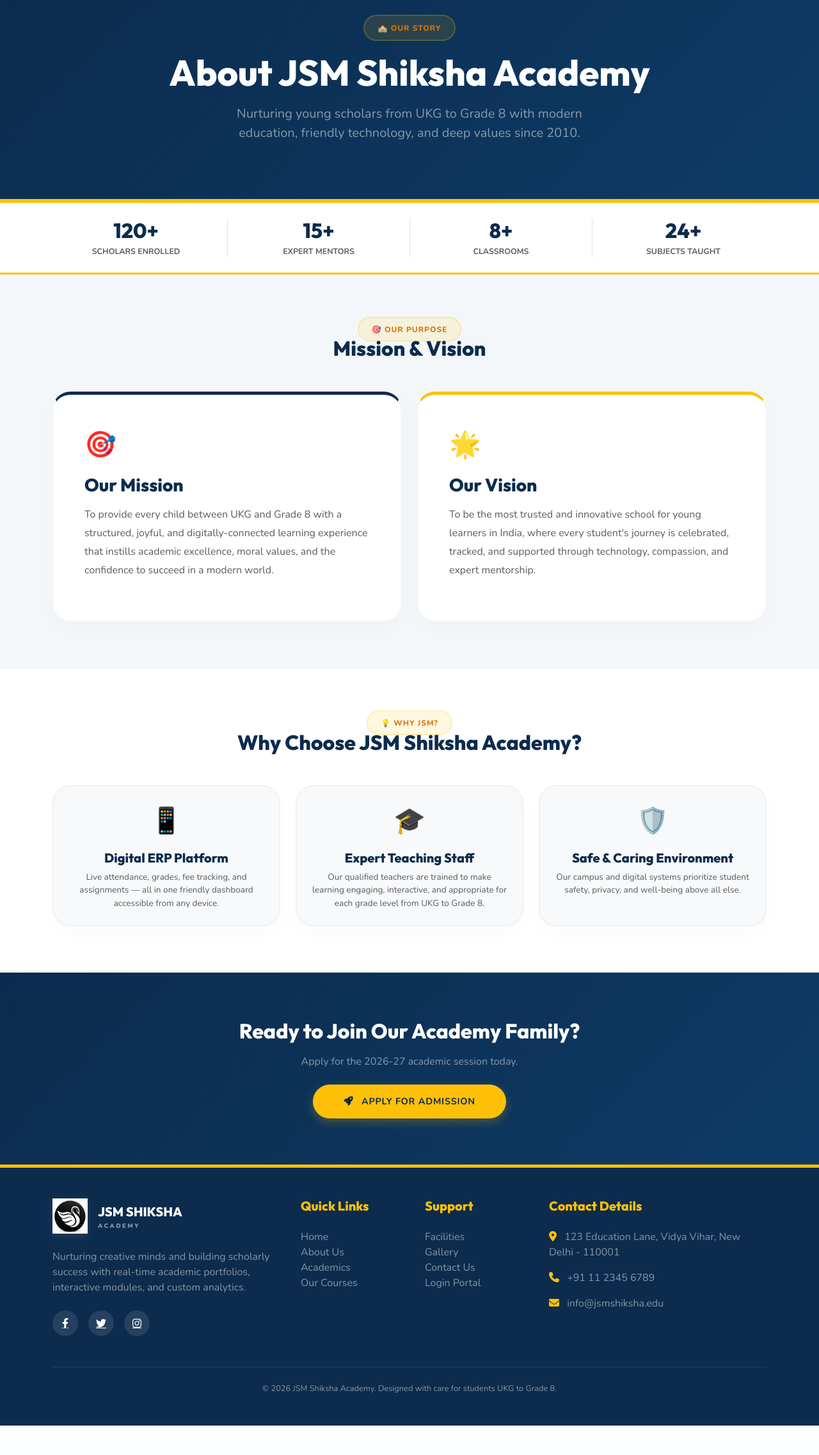
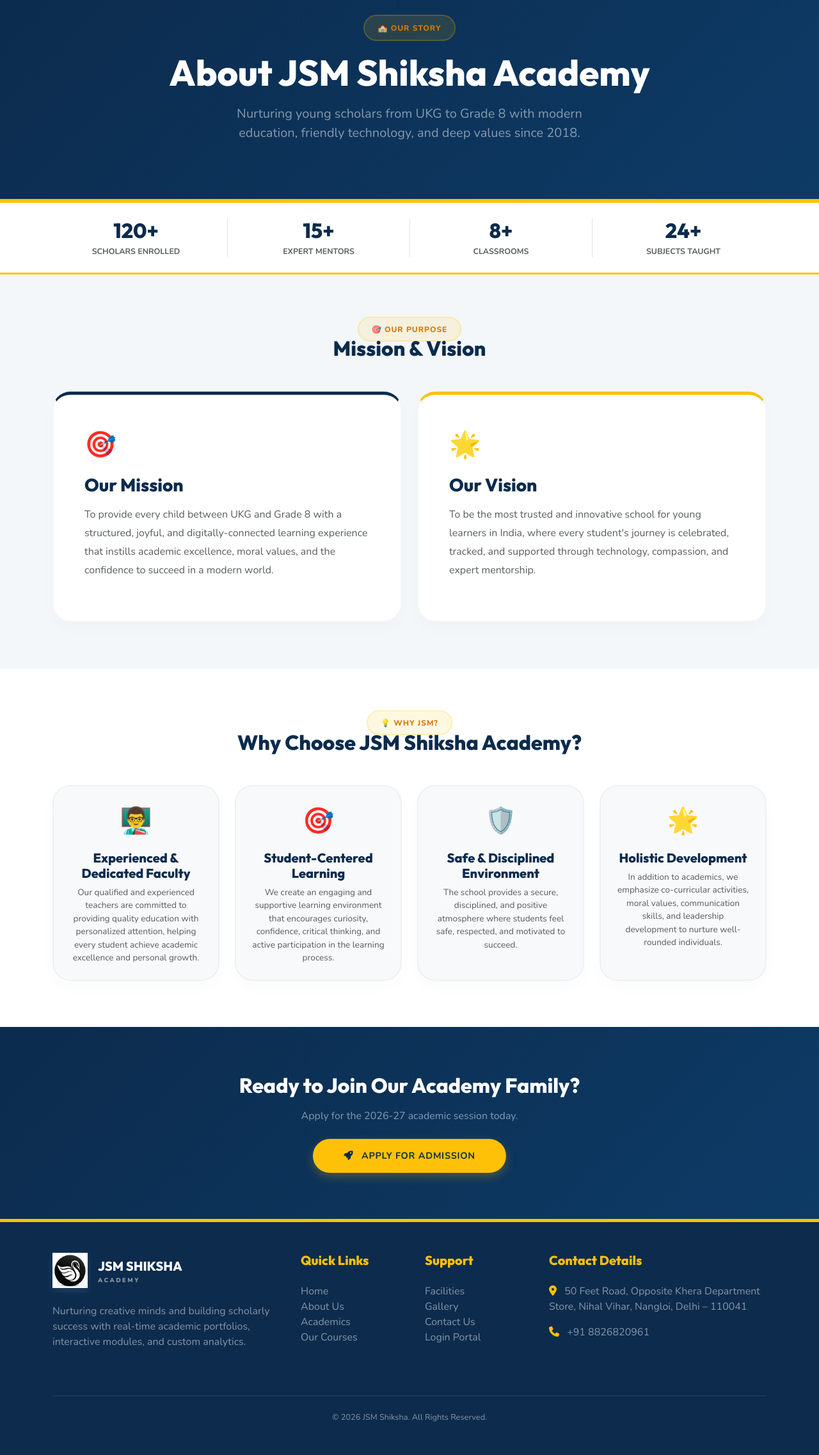
Before and after one commit to vishalbhakt/jsmpro, a Django app: page /about/ in a window 1280 px wide. Shown: the part 142-2416 px from the top of the page at 64% size. Before the commit the page ends 2370 px from the top, so only its background shows below. Run offline with Django 5.2, Linux system fonts and the light colour scheme; data that the repository does not hold is empty.

Commit message:
chore: replace demo data with real school information in home templates and base.html

```diff
--- a/backend/templates/base.html
+++ b/backend/templates/base.html
@@ -17,10 +17,10 @@
 
     <!-- Geographic & Regional Metadata (Geo-Targeting SEO) -->
     <meta name="geo.region" content="IN-DL">
-    <meta name="geo.placename" content="New Delhi">
-    <meta name="geo.position" content="28.6139;77.2090">
-    <meta name="ICBM" content="28.6139, 77.2090">
-    <meta name="address" content="123 Education Lane, Vidya Vihar, New Delhi - 110001, India">
+    <meta name="geo.placename" content="Delhi">
+    <meta name="geo.position" content="28.6599;77.0683">
+    <meta name="ICBM" content="28.6599, 77.0683">
+    <meta name="address" content="50 Feet Road, Opposite Khera Department Store, Nihal Vihar, Nangloi, Delhi – 110041, India">
 
     <!-- Open Graph / Facebook / WhatsApp (Social & Generative Search Sharing) -->
     <meta property="og:type" content="{% block og_type %}website{% endblock %}">
@@ -48,21 +48,20 @@
       "url": "{{ request.scheme }}://{{ request.get_host }}/",
       "logo": "{{ request.scheme }}://{{ request.get_host }}{% static 'images/logo.png' %}",
       "image": "{{ request.scheme }}://{{ request.get_host }}{% static 'images/logo.png' %}",
-      "description": "JSM Shiksha Academy is a leading child-friendly school and digital ERP learning platform serving students from UKG to Grade 8 in New Delhi, India.",
-      "telephone": "+91-11-2345-6789",
-      "email": "info@jsmshiksha.edu",
+      "description": "JSM Shiksha Academy is a leading child-friendly school and digital ERP learning platform serving students from UKG to Grade 8 in Nangloi, Delhi, India.",
+      "telephone": "+91-8826820961",
       "address": {
         "@type": "PostalAddress",
-        "streetAddress": "123 Education Lane, Vidya Vihar",
-        "addressLocality": "New Delhi",
+        "streetAddress": "50 Feet Road, Opposite Khera Department Store, Nihal Vihar, Nangloi",
+        "addressLocality": "Delhi",
         "addressRegion": "Delhi",
-        "postalCode": "110001",
+        "postalCode": "110041",
         "addressCountry": "IN"
       },
       "geo": {
         "@type": "GeoCoordinates",
-        "latitude": 28.6139,
-        "longitude": 77.2090
+        "latitude": 28.6599,
+        "longitude": 77.0683
       },
       "hasOfferCatalog": {
         "@type": "OfferCatalog",
@@ -93,12 +92,7 @@
             }
           }
         ]
-      },
-      "sameAs": [
-        "https://www.facebook.com/jsmshiksha",
-        "https://www.twitter.com/jsmshiksha",
-        "https://www.instagram.com/jsmshiksha"
-      ]
+      }
     }
     </script>
     {% block json_ld %}{% endblock %}
@@ -571,11 +565,6 @@
                         </div>
                     </div>
                     <p class="text-white-50 mb-4 leading-relaxed">Nurturing creative minds and building scholarly success with real-time academic portfolios, interactive modules, and custom analytics.</p>
-                    <div class="d-flex gap-3">
-                        <a href="#" class="text-white bg-white bg-opacity-10 rounded-circle d-flex align-items-center justify-content-center" style="width: 40px; height: 40px;"><i class="fa-brands fa-facebook-f"></i></a>
-                        <a href="#" class="text-white bg-white bg-opacity-10 rounded-circle d-flex align-items-center justify-content-center" style="width: 40px; height: 40px;"><i class="fa-brands fa-twitter"></i></a>
-                        <a href="#" class="text-white bg-white bg-opacity-10 rounded-circle d-flex align-items-center justify-content-center" style="width: 40px; height: 40px;"><i class="fa-brands fa-instagram"></i></a>
-                    </div>
                 </div>
                 <div class="col-6 col-lg-2">
                     <h5 class="text-gold mb-4" style="color: var(--accent-color);">Quick Links</h5>
@@ -597,13 +586,12 @@
                 </div>
                 <div class="col-lg-4">
                     <h5 class="text-gold mb-4" style="color: var(--accent-color);">Contact Details</h5>
-                    <p class="text-white-50"><i class="fa-solid fa-location-dot me-2 text-gold" style="color: var(--accent-color);"></i> 123 Education Lane, Vidya Vihar, New Delhi - 110001</p>
-                    <p class="text-white-50"><i class="fa-solid fa-phone me-2 text-gold" style="color: var(--accent-color);"></i> +91 11 2345 6789</p>
-                    <p class="text-white-50"><i class="fa-solid fa-envelope me-2 text-gold" style="color: var(--accent-color);"></i> info@jsmshiksha.edu</p>
+                    <p class="text-white-50"><i class="fa-solid fa-location-dot me-2 text-gold" style="color: var(--accent-color);"></i> 50 Feet Road, Opposite Khera Department Store, Nihal Vihar, Nangloi, Delhi – 110041</p>
+                    <p class="text-white-50"><i class="fa-solid fa-phone me-2 text-gold" style="color: var(--accent-color);"></i> +91 8826820961</p>
                 </div>
             </div>
             <div class="border-top border-white border-opacity-10 mt-5 pt-4 text-center">
-                <p class="text-white-50 mb-0" style="font-size: 0.8rem;">&copy; 2026 JSM Shiksha Academy. Designed with care for students UKG to Grade 8.</p>
+                <p class="text-white-50 mb-0" style="font-size: 0.8rem;">&copy; 2026 JSM Shiksha. All Rights Reserved.</p>
             </div>
         </div>
     </footer>
--- a/backend/templates/home/about.html
+++ b/backend/templates/home/about.html
@@ -9,7 +9,7 @@
     <div class="container py-4 text-center">
         <span class="badge-premium-gold mb-3 d-inline-block">🏫 Our Story</span>
         <h1 class="display-4 fw-bold text-white mb-3" style="font-family:'Outfit',sans-serif;">About JSM Shiksha Academy</h1>
-        <p class="lead text-white-50 mx-auto" style="max-width:600px;">Nurturing young scholars from UKG to Grade 8 with modern education, friendly technology, and deep values since 2010.</p>
+        <p class="lead text-white-50 mx-auto" style="max-width:600px;">Nurturing young scholars from UKG to Grade 8 with modern education, friendly technology, and deep values since 2018.</p>
     </div>
 </div>
 
@@ -71,29 +71,34 @@
             <h2 class="fw-bold" style="color:var(--primary-color); font-family:'Outfit',sans-serif;">Why Choose JSM Shiksha Academy?</h2>
         </div>
         <div class="row g-4">
-            {% for item in why_jsm|default:"" %}{% empty %}
-            <div class="col-md-4">
+            <div class="col-md-6 col-lg-3">
                 <div class="premium-card p-4 bg-light text-center h-100">
-                    <div class="mb-3" style="font-size:2.5rem;">📱</div>
-                    <h5 class="fw-bold mb-2" style="color:var(--primary-color);">Digital ERP Platform</h5>
-                    <p class="text-muted mb-0" style="font-size:0.85rem;">Live attendance, grades, fee tracking, and assignments — all in one friendly dashboard accessible from any device.</p>
+                    <div class="mb-3" style="font-size:2.5rem;">👨‍🏫</div>
+                    <h5 class="fw-bold mb-2" style="color:var(--primary-color);">Experienced & Dedicated Faculty</h5>
+                    <p class="text-muted mb-0" style="font-size:0.85rem;">Our qualified and experienced teachers are committed to providing quality education with personalized attention, helping every student achieve academic excellence and personal growth.</p>
                 </div>
             </div>
-            <div class="col-md-4">
+            <div class="col-md-6 col-lg-3">
                 <div class="premium-card p-4 bg-light text-center h-100">
-                    <div class="mb-3" style="font-size:2.5rem;">🎓</div>
-                    <h5 class="fw-bold mb-2" style="color:var(--primary-color);">Expert Teaching Staff</h5>
-                    <p class="text-muted mb-0" style="font-size:0.85rem;">Our qualified teachers are trained to make learning engaging, interactive, and appropriate for each grade level from UKG to Grade 8.</p>
+                    <div class="mb-3" style="font-size:2.5rem;">🎯</div>
+                    <h5 class="fw-bold mb-2" style="color:var(--primary-color);">Student-Centered Learning</h5>
+                    <p class="text-muted mb-0" style="font-size:0.85rem;">We create an engaging and supportive learning environment that encourages curiosity, confidence, critical thinking, and active participation in the learning process.</p>
                 </div>
             </div>
-            <div class="col-md-4">
+            <div class="col-md-6 col-lg-3">
                 <div class="premium-card p-4 bg-light text-center h-100">
                     <div class="mb-3" style="font-size:2.5rem;">🛡️</div>
-                    <h5 class="fw-bold mb-2" style="color:var(--primary-color);">Safe & Caring Environment</h5>
-                    <p class="text-muted mb-0" style="font-size:0.85rem;">Our campus and digital systems prioritize student safety, privacy, and well-being above all else.</p>
+                    <h5 class="fw-bold mb-2" style="color:var(--primary-color);">Safe & Disciplined Environment</h5>
+                    <p class="text-muted mb-0" style="font-size:0.85rem;">The school provides a secure, disciplined, and positive atmosphere where students feel safe, respected, and motivated to succeed.</p>
                 </div>
             </div>
-            {% endfor %}
+            <div class="col-md-6 col-lg-3">
+                <div class="premium-card p-4 bg-light text-center h-100">
+                    <div class="mb-3" style="font-size:2.5rem;">🌟</div>
+                    <h5 class="fw-bold mb-2" style="color:var(--primary-color);">Holistic Development</h5>
+                    <p class="text-muted mb-0" style="font-size:0.85rem;">In addition to academics, we emphasize co-curricular activities, moral values, communication skills, and leadership development to nurture well-rounded individuals.</p>
+                </div>
+            </div>
         </div>
     </div>
 </div>
--- a/backend/templates/home/admission.html
+++ b/backend/templates/home/admission.html
@@ -3,7 +3,7 @@
 
 {% block title %}School Admissions 2026-27 | UKG to Grade 8 | JSM Shiksha Academy{% endblock %}
 {% block description %}Apply for UKG to Grade 8 school admissions for session 2026-27 at JSM Shiksha Academy. Transparent fee plans, smart classrooms, and digital student ERP.{% endblock %}
-{% block keywords %}School Admissions 2026-27, Admission UKG Grade 8, JSM Shiksha Academy Admission, New Delhi School Admission{% endblock %}
+{% block keywords %}School Admissions 2026-27, Admission UKG Grade 8, JSM Shiksha Academy Admission, Delhi School Admission{% endblock %}
 
 {% block json_ld %}
 <script type="application/ld+json">
--- a/backend/templates/home/courses.html
+++ b/backend/templates/home/courses.html
@@ -2,7 +2,7 @@
 {% load static %}
 
 {% block title %}Academic Courses & Programs | UKG to Grade 8 | JSM Shiksha Academy{% endblock %}
-{% block description %}Explore comprehensive academic courses for Kindergarten, Primary, and Middle School students at JSM Shiksha Academy in New Delhi.{% endblock %}
+{% block description %}Explore comprehensive academic courses for Kindergarten, Primary, and Middle School students at JSM Shiksha Academy in Delhi.{% endblock %}
 {% block keywords %}Academic Courses, Primary School Subjects, Middle School Curriculum, UKG Courses, JSM Shiksha Academy Syllabus{% endblock %}
 
 {% block json_ld %}
```
Also changed, not shown: backend/templates/home/contact.html (+10 -20 lines).
